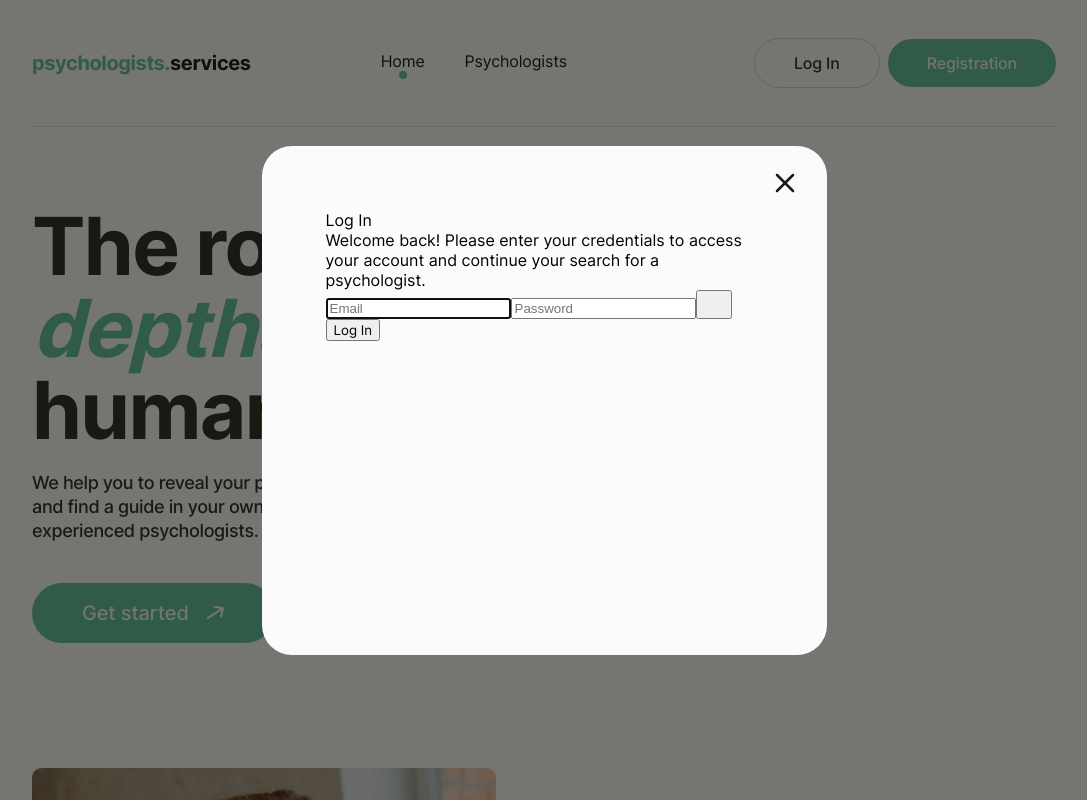
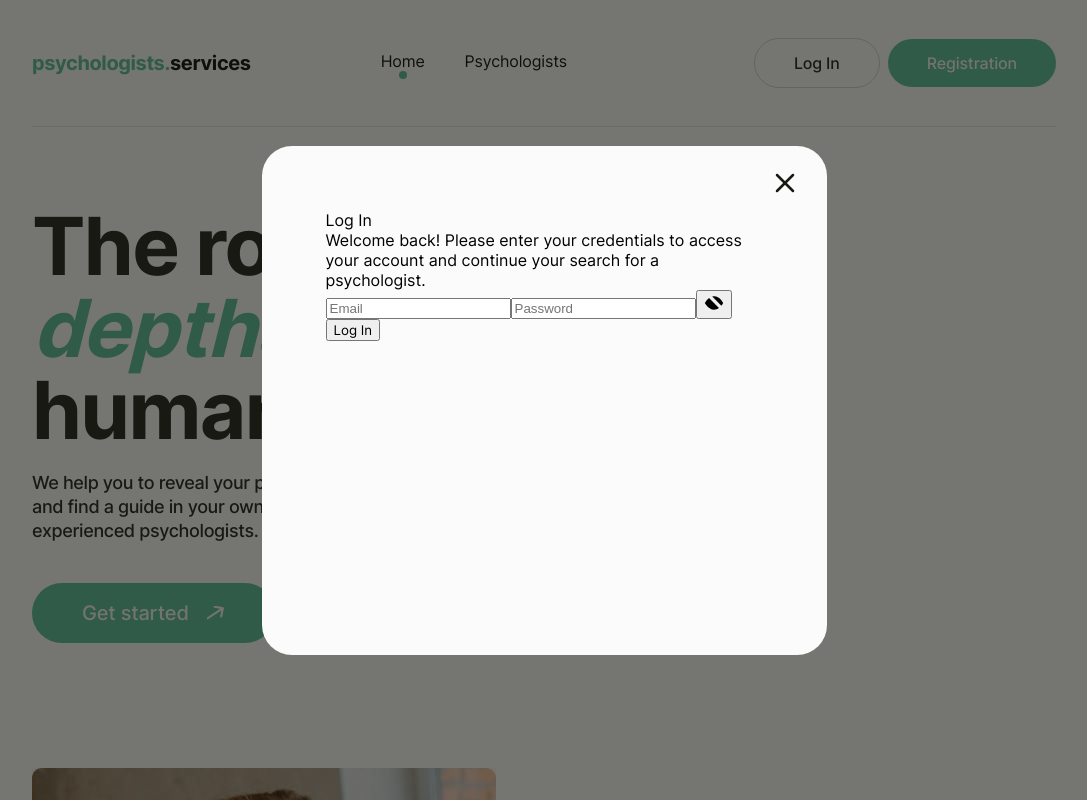
Before and after one commit to Fa11enSky/psychology, a React (Create React App) app: page / in a window 1280 px wide. Both pictures are taken after a click on the button "Get started". Shown: the top 800 px of the page, without its empty margins (96-1183 px from the left). Built offline with nearby package versions, Linux system fonts and the light colour scheme.

Commit message:
rework login form with formik&yup

```diff
--- a/src/components/LoginForm/LoginForm.tsx
+++ b/src/components/LoginForm/LoginForm.tsx
@@ -1,13 +1,28 @@
-import React, { useState } from "react";
+import { useState } from "react";
 import css from "./styles.module.css";
-import svg from '../../assets/sprite/sprite.svg'
-
-interface LoginFormProps{
-  onClose:()=>void
+import svg from "../../assets/sprite/sprite.svg";
+import { Formik, Form, Field } from "formik";
+import * as Yup from "yup";
+import register from "../../services/auth";
+import { auth } from "../../config/firebaseConfig";
+interface LoginFormProps {
+  onClose: () => void;
+}
+interface MyFormValues {
+  email: string;
+  password: string;
 }
 
+const SignupSchema = Yup.object().shape({
+  email: Yup.string().email("Invalid email").required("Required"),
+  password: Yup.string().required("Required").min(8).max(64),
+});
 const LoginForm = ({ onClose }: LoginFormProps) => {
   const [isShowPass, setIsShowPass] = useState(false);
+  console.log(auth.currentUser)
+
+  const initialValues: MyFormValues = { email: "", password: "" };
+
   const showPass = () => {
     setIsShowPass(!isShowPass);
   };
@@ -19,28 +34,60 @@ const LoginForm = ({ onClose }: LoginFormProps) => {
           <use href={`${svg}#icon-x`} />
         </svg>
       </button>
-      <form>
+      <Formik
+        initialValues={initialValues}
+        validationSchema={SignupSchema}
+        onSubmit={({ email, password }): void => {
+          register(email, password,'eredar')
+            .then((data) => console.log(data))
+            .catch((e) => console.log('e'));
+        }}
+      >
+        {({ errors, touched }) => (
+          <Form>
             <p className={css.formTitle}>Log In</p>
             <p className={css.formText}>
-          Welcome back! Please enter your credentials to access your account and
-          continue your search for a psychologist.
+              Welcome back! Please enter your credentials to access your account
+              and continue your search for a psychologist.
             </p>
-        <label>
-          <input autoFocus placeholder="Email" type="email" />
+            <label
+              className={`${css.label} ${
+                errors.email && touched.email && css.error
+              }`}
+            >
+              <Field placeholder="Email" type="email" name="email" />
+              {/* {(errors.email&&touched.email) && <div>{errors.email}</div>} */}
             </label>
-        <label>
-          <input
+            <label
+              className={`${css.label} ${css.password} ${
+                errors.password && touched.password && css.error
+              }`}
+            >
+              <Field
+                name="password"
                 placeholder="Password"
                 type={isShowPass ? "text" : "password"}
               />
-          <button className={css.showPassBtn} onClick={showPass} type="button">
-            <svg  width={20} height={20} >
-              <use href={isShowPass ? `${svg}#eye` : `${svg}#eye-off`} />
+              <button
+                className={css.showPassBtn}
+                onClick={showPass}
+                type="button"
+              >
+                <svg width={20} height={20}>
+                  <use
+                    href={
+                      isShowPass ? `${svg}#icon-eye` : `${svg}#icon-eye-off`
+                    }
+                  />
                 </svg>
               </button>
             </label>
-        <button className={css.formSubBtn}>Log In</button>
-      </form>
+            <button type="submit" className={css.formSubBtn}>
+              Log In
+            </button>
+          </Form>
+        )}
+      </Formik>
     </div>
   );
 };
```
Lines whose indentation alone changed are shown as unchanged.
